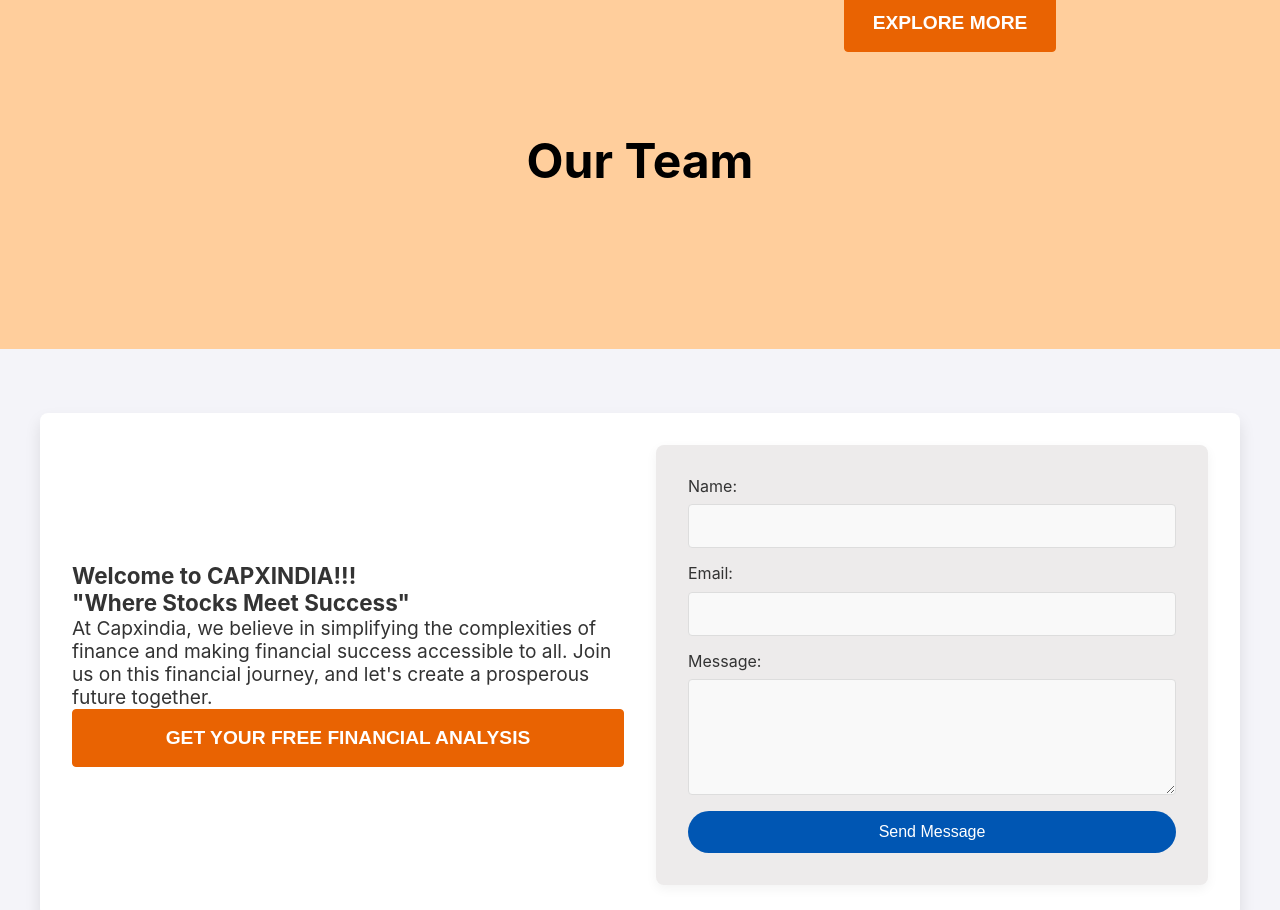
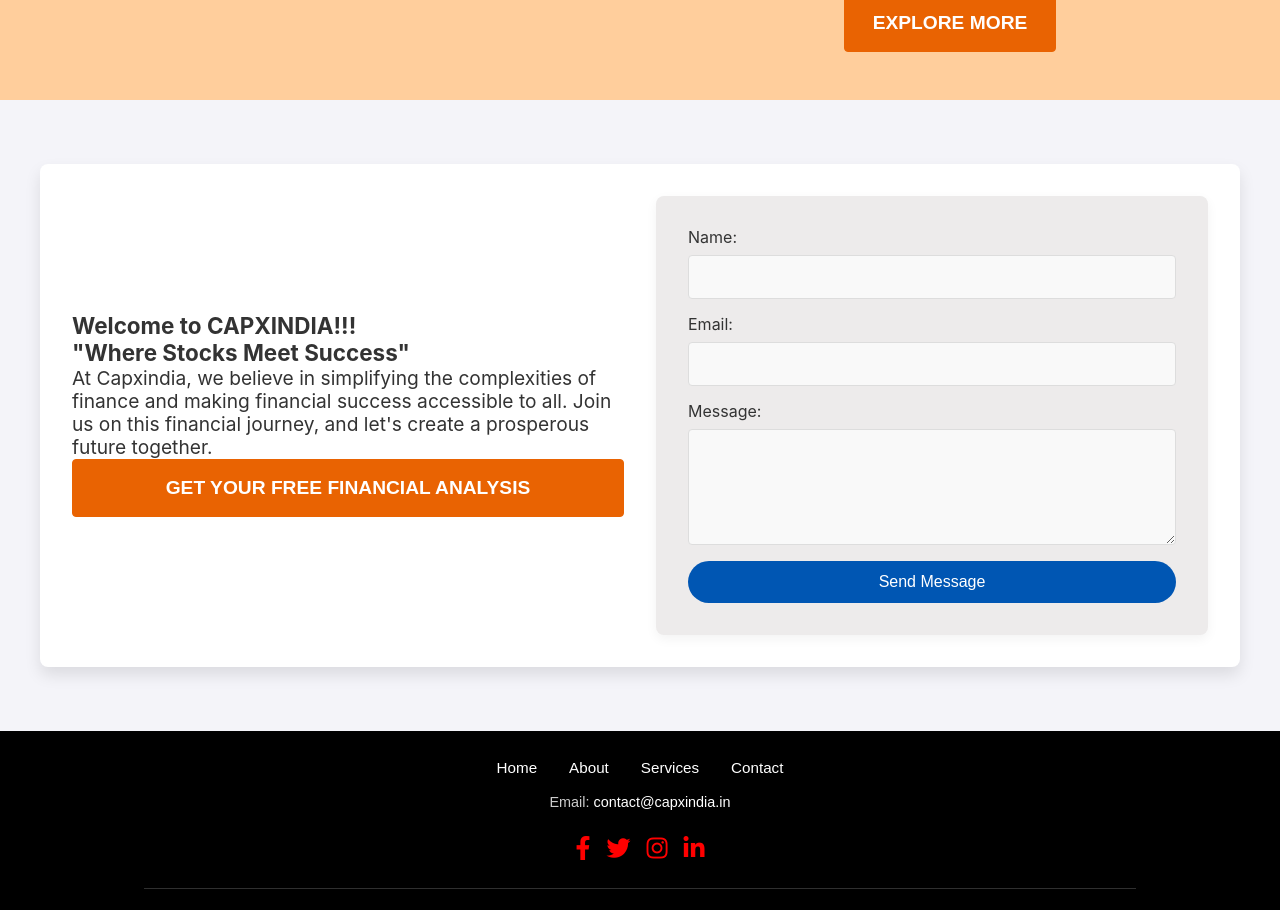
Before and after one commit to Manikm07-nikk/CapxIndia, a React (Create React App) app: page / in a window 1280 px wide. Shown: the part 2202-3112 px from the top of the page. Built offline with nearby package versions, Linux system fonts and the light colour scheme.

Commit message:
Removed card

```diff
--- a/src/components/About.js
+++ b/src/components/About.js
@@ -1,10 +1,10 @@
 import React from 'react';
 import about from './images/about-removebg-preview.png';
 // import user1 from './images/nikhil nikat.jpg';
-import user2 from './images/ram gopal.jpg'
-import user3 from './images/govinda mandalik.jpg'
-import user4 from './images/manik.jpg'
-import user5 from './images/chinmay ghayal.jpg'
+// import user2 from './images/ram gopal.jpg'
+// import user3 from './images/govinda mandalik.jpg'
+// import user4 from './images/manik.jpg'
+// import user5 from './images/chinmay ghayal.jpg'
 import './About.css';
 
 const About = () => {
@@ -20,8 +20,8 @@
                     <button className='button'>Explore More</button>
                 </div>
             </div>
-            <h2 className="team-heading">Our Team</h2>
-            <div className='team-cards'>
+            {/* <h2 className="team-heading">Our Team</h2>
+            <div className='team-cards'> */}
                 {/* <div className='card'>
                     <div className='card-image'>
                         <img src={user1} alt='Nikhil Nikat' />
@@ -68,10 +68,10 @@
                     </div>
                     <h3>Mr. Chinmay Ghayal</h3>
                     <h4>Software Developer</h4>
-                    <p className="description">Bio</p>
+                    <p className="Description">Bio</p>
                 </div> */}
             </div>
-        </div>
+        // </div>
     );
 };
 
```
Also changed, not shown: 1 other file (tests, documents, lock files or other folders).
